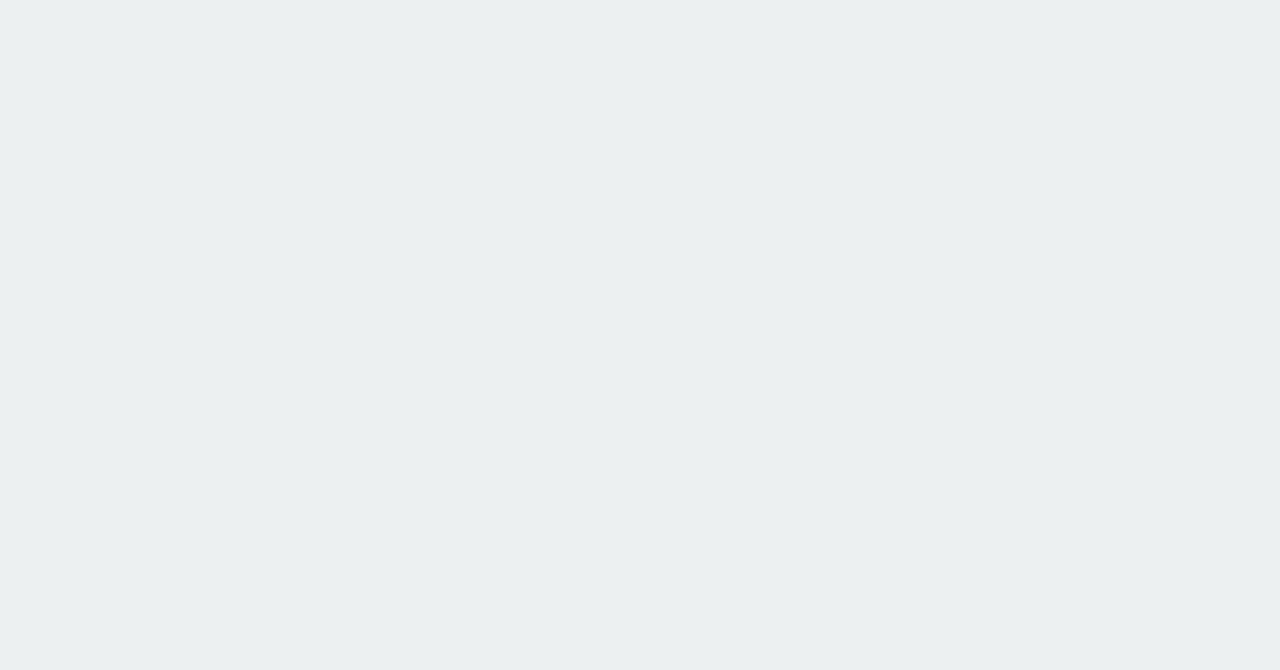
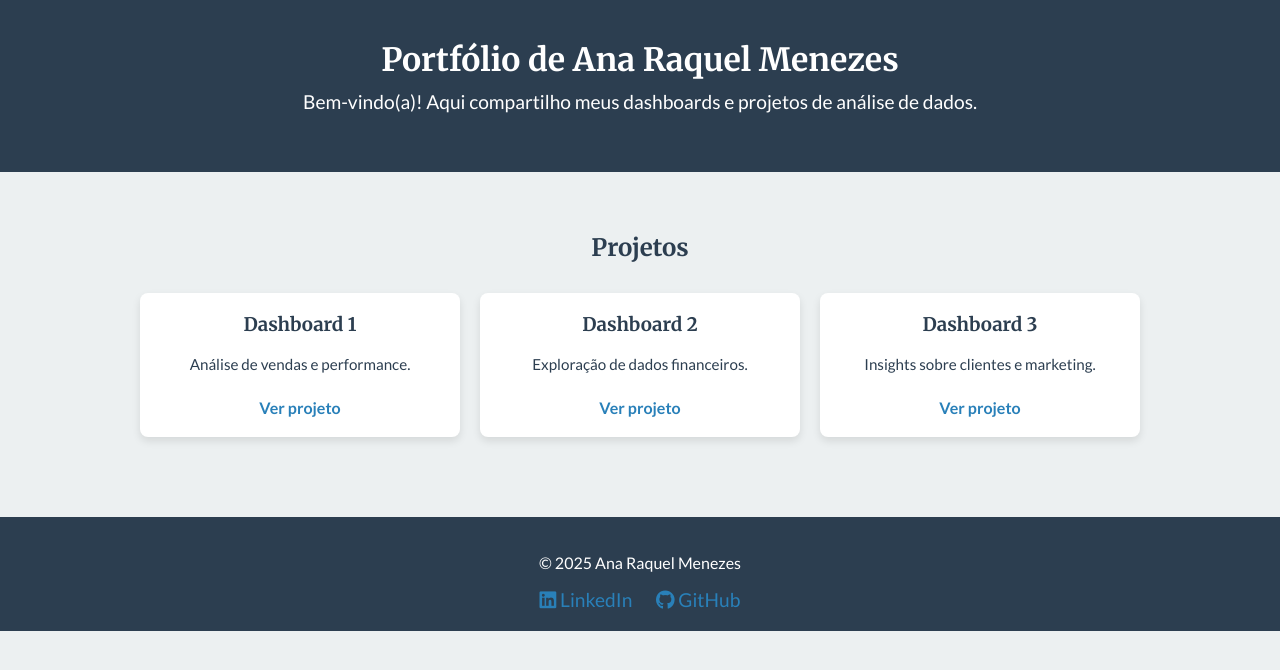
Before and after one commit to anaraquelmenezes/trabalho, a plain HTML site: page index.html in a window 1280 px wide. Drawn offline with Linux system fonts and the light colour scheme.

Commit message:
Update index.html

```diff
--- a/index.html
+++ b/index.html
@@ -6,7 +6,7 @@
   <title>Portfólio - Ana Raquel Menezes</title>
 
   <!-- Google Fonts -->
-  <link href="https://fonts.googleapis.com/css2?family=Lato:wght@400&family=Merriweather:wght@700&display=swap" rel="stylesheet">
+  <link href="https://fonts.googleapis.com/css2?family=Lato:wght@400;700&family=Merriweather:wght@700&display=swap" rel="stylesheet">
 
   <!-- Font Awesome para ícones -->
   <script src="https://kit.fontawesome.com/a2d9d6a64c.js" crossorigin="anonymous"></script>
@@ -14,49 +14,140 @@
   <style>
     body {
       font-family: 'Lato', sans-serif;
+      background-color: #ECF0F1;
       margin: 0;
       padding: 0;
-      background: #ECF0F1; /* fundo cinza claro */
-      color: #333;
+      color: #2C3E50;
+    }
+
+    header {
+      background-color: #2C3E50;
+      color: white;
+      padding: 40px 20px;
       text-align: center;
     }
 
-    header {
-      padding: 40px 20px;
-      background: #2C3E50; /* azul grafite */
-      color: white;
+    header h1 {
+      font-family: 'Merriweather', serif;
+      margin: 0;
     }
 
-    h1, h2, h3 {
-      font-family: 'Merriweather', serif; /* títulos elegantes */
+    header p {
+      margin-top: 10px;
+      font-size: 1.2em;
     }
 
-    h1 {
-      margin: 0;
-      font-size: 2.5rem;
+    main {
+      padding: 40px 20px;
+      text-align: center;
     }
 
-    p {
-      font-size: 1.2rem;
+    h2 {
+      font-family: 'Merriweather', serif;
+      margin-bottom: 30px;
     }
 
-    section {
-      padding: 40px 20px;
-    }
-
-    .card-container {
+    .projects {
       display: flex;
+      flex-wrap: wrap;
       justify-content: center;
       gap: 20px;
-      flex-wrap: wrap;
-      margin-top: 20px;
     }
 
     .card {
       background: white;
+      border-radius: 8px;
+      padding: 20px;
+      width: 280px;
+      box-shadow: 0 4px 8px rgba(0,0,0,0.1);
+      text-align: center;
+      transition: transform 0.3s;
+    }
 
-      <footer>
-  <p>© 2025 Ana Raquel Menezes</p>
-  <a href="https://www.linkedin.com/in/ana-raquel-menezes" target="_blank"><i class="fab fa-linkedin"></i></a>
-  <a href="https://github.com/anaquelmenezes" target="_blank"><i class="fab fa-github"></i></a>
-</footer>
+    .card:hover {
+      transform: translateY(-5px);
+    }
+
+    .card h3 {
+      margin-top: 0;
+      color: #2C3E50;
+      font-family: 'Merriweather', serif;
+    }
+
+    .card p {
+      font-size: 0.95em;
+      margin: 15px 0;
+    }
+
+    .card a {
+      display: inline-block;
+      margin-top: 10px;
+      text-decoration: none;
+      color: #2980B9;
+      font-weight: bold;
+      transition: color 0.3s;
+    }
+
+    .card a:hover {
+      color: #1A5276;
+    }
+
+    footer {
+      background-color: #2C3E50;
+      color: white;
+      text-align: center;
+      padding: 20px;
+      margin-top: 40px;
+    }
+
+    footer a {
+      color: #2980B9;
+      margin: 0 10px;
+      font-size: 1.2em;
+      transition: color 0.3s;
+      text-decoration: none;
+    }
+
+    footer a:hover {
+      color: #1A5276;
+    }
+  </style>
+</head>
+<body>
+  <header>
+    <h1>Portfólio de Ana Raquel Menezes</h1>
+    <p>Bem-vindo(a)! Aqui compartilho meus dashboards e projetos de análise de dados.</p>
+  </header>
+
+  <main>
+    <h2>Projetos</h2>
+    <div class="projects">
+      <div class="card">
+        <h3>Dashboard 1</h3>
+        <p>Análise de vendas e performance.</p>
+        <a href="link-do-dashboard-1" target="_blank">Ver projeto</a>
+      </div>
+      <div class="card">
+        <h3>Dashboard 2</h3>
+        <p>Exploração de dados financeiros.</p>
+        <a href="link-do-dashboard-2" target="_blank">Ver projeto</a>
+      </div>
+      <div class="card">
+        <h3>Dashboard 3</h3>
+        <p>Insights sobre clientes e marketing.</p>
+        <a href="link-do-dashboard-3" target="_blank">Ver projeto</a>
+      </div>
+    </div>
+  </main>
+
+  <footer>
+    <p>© 2025 Ana Raquel Menezes</p>
+    <a href="https://www.linkedin.com/in/ana-raquel-menezes" target="_blank">
+      <i class="fab fa-linkedin"></i> LinkedIn
+    </a>
+    <a href="https://github.com/anaraquelmenezes" target="_blank">
+      <i class="fab fa-github"></i> GitHub
+    </a>
+  </footer>
+</body>
+</html>
```
